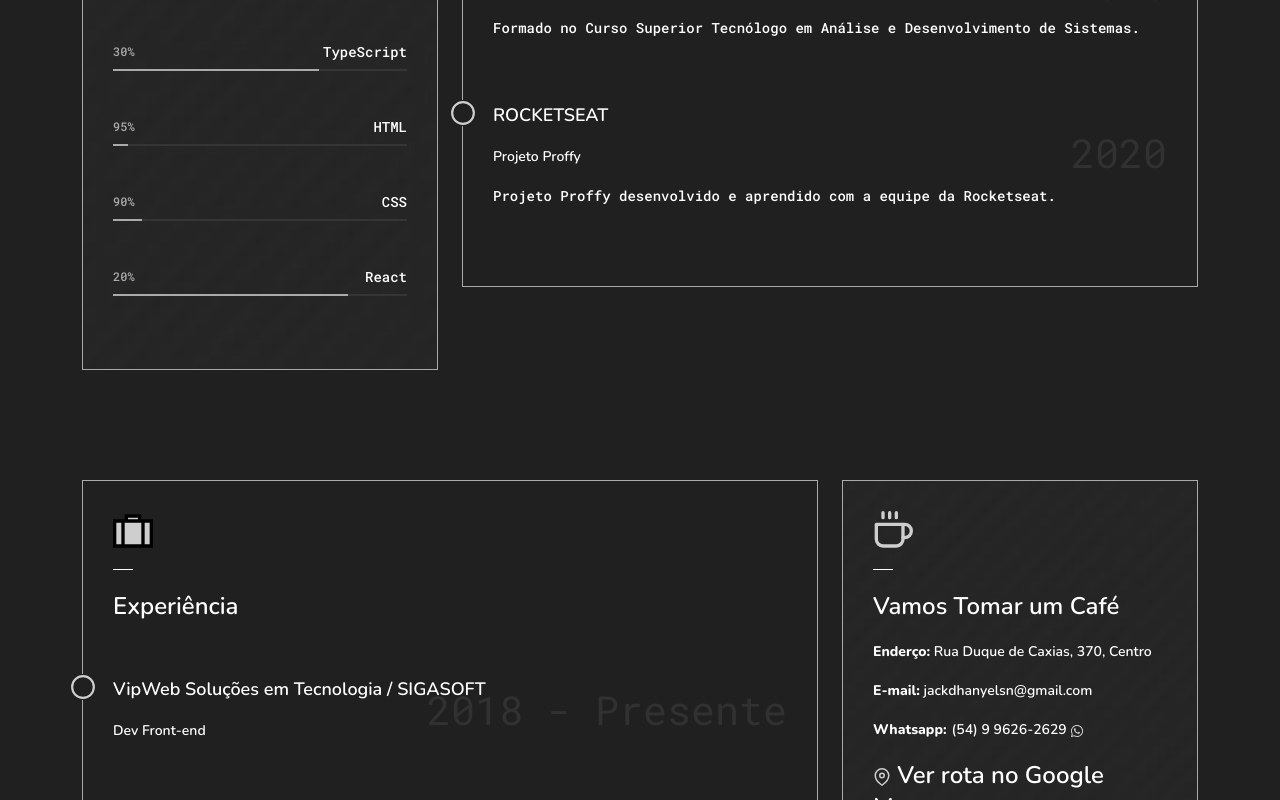
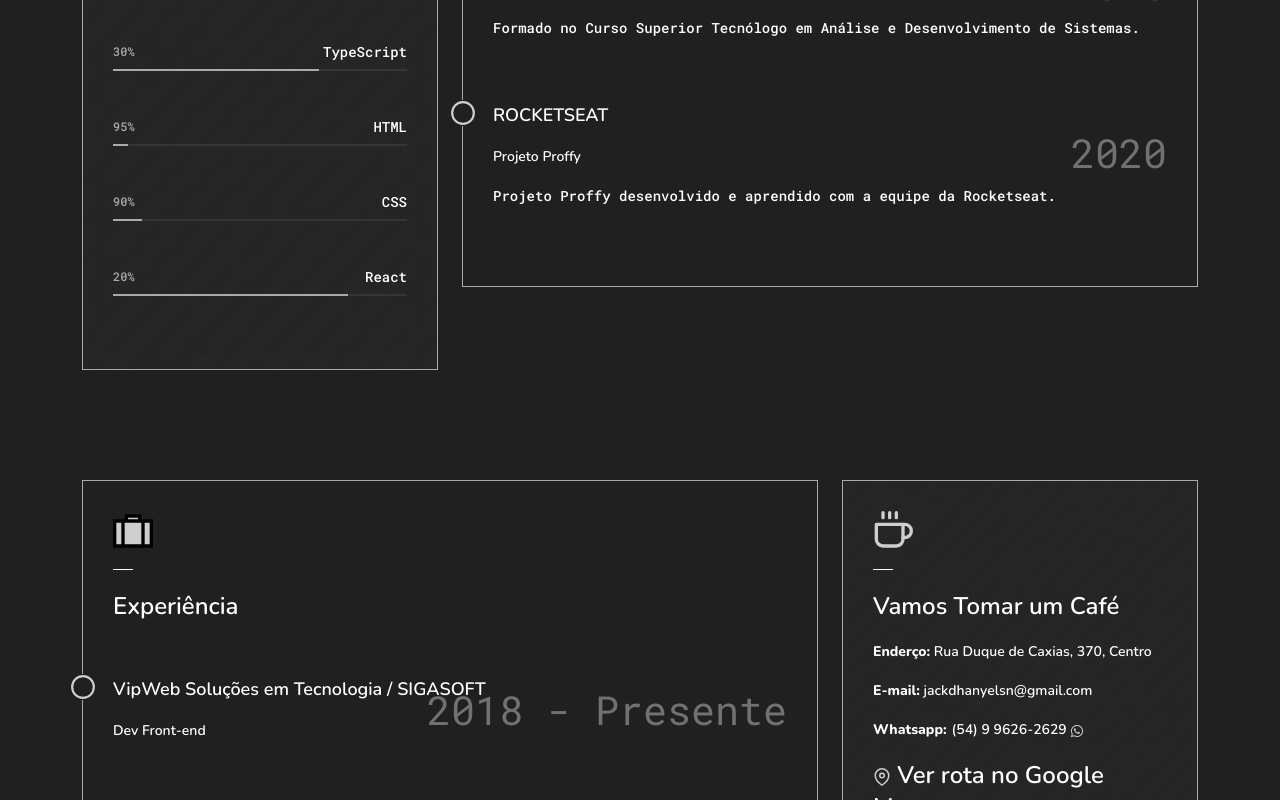
Before and after one commit to JacksonSantin/curriculum_vitae, a React (Create React App) app: page / in a window 1280 px wide. Shown: the part 1640-2440 px from the top of the page. Built offline with nearby package versions, Linux system fonts and the light colour scheme; the HTML template or start-up script is replaced by a standard one.

Commit message:
Curriculum Vitae

```diff
--- a/src/styles/pages/experienceTestimonials.css
+++ b/src/styles/pages/experienceTestimonials.css
@@ -19,8 +19,8 @@
   transform: translateY(-50%);
 
   font-size: 40px;
-  color: #313131;
-  opacity: 1;
+  color: #868686;
+  opacity: 0.8;
   font-weight: 400;
 }
 
--- a/src/styles/pages/skillEducation.css
+++ b/src/styles/pages/skillEducation.css
@@ -89,8 +89,8 @@
   transform: translateY(-50%);
 
   font-size: 40px;
-  color: #313131;
-  opacity: 1;
+  color: #868686;
+  opacity: 0.8;
   font-weight: 400;
 }
 
```
